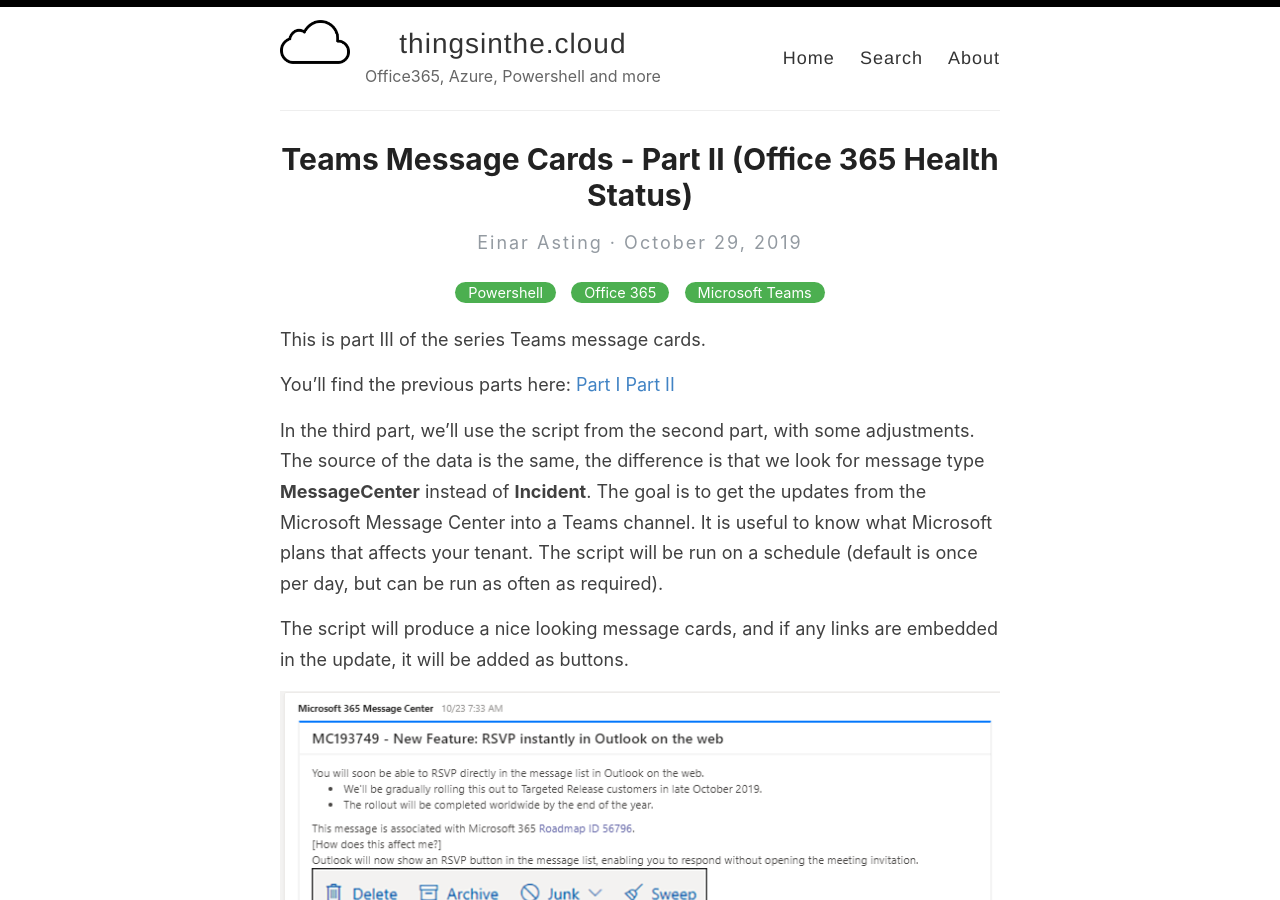
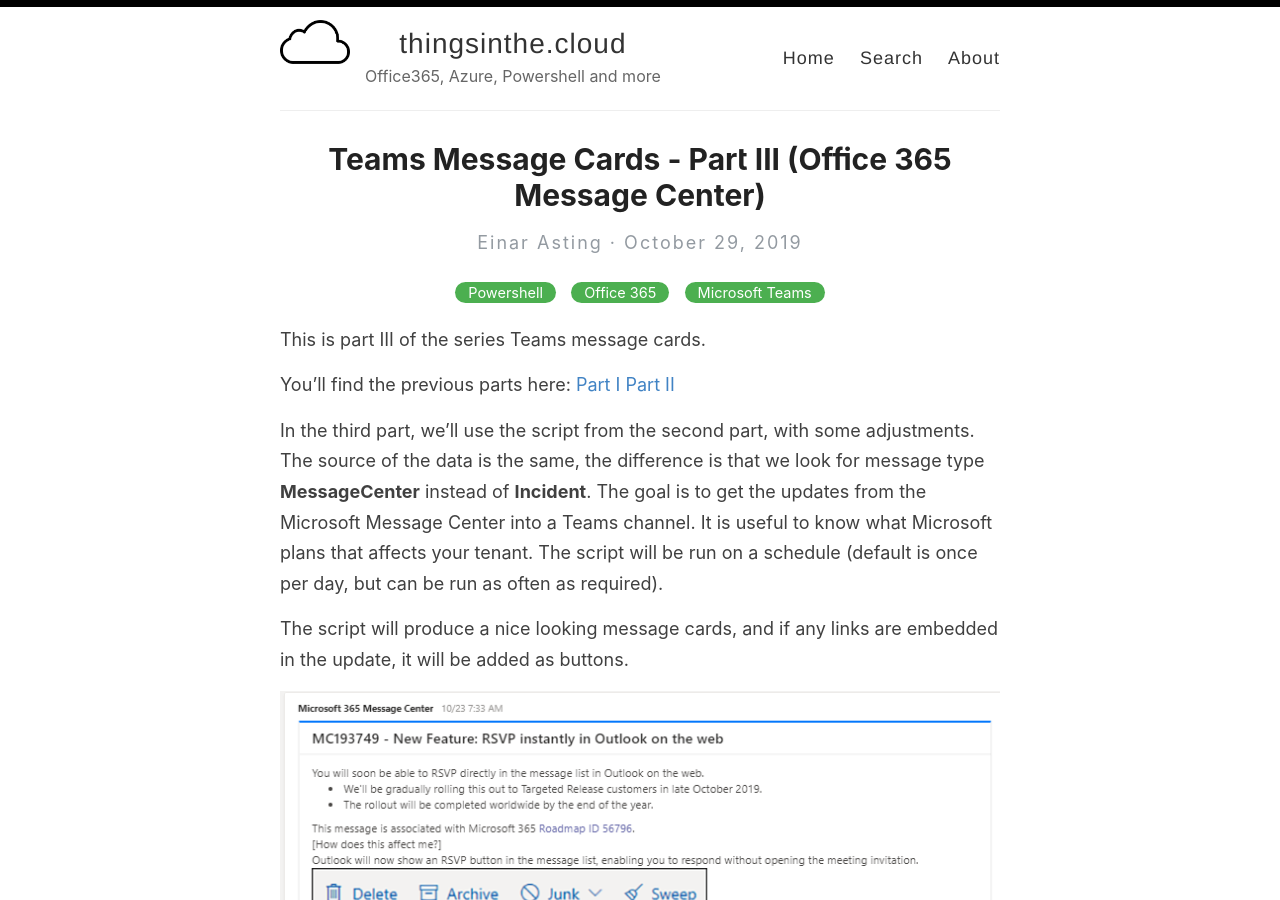
Before and after one commit to einast/einast.github.io, a Jekyll site: the page built from _posts/2019-10-29-Teamsmessagecards-MessageCenter.md, in a window 1280 px wide and 900 px high. Built offline with Jekyll 4.4.1, drawn with Linux system fonts in a browser that asks for light colours.

Commit message:
Additions

```diff
--- a/_posts/2019-10-29-Teamsmessagecards-MessageCenter.md
+++ b/_posts/2019-10-29-Teamsmessagecards-MessageCenter.md
@@ -1,6 +1,6 @@
 ---
 layout: post
-title: Teams Message Cards - Part II (Office 365 Health Status)
+title: Teams Message Cards - Part III (Office 365 Message Center)
 image: /images/TeamsMessageCenter.PNG
 categories: [Powershell, Office 365, Microsoft Teams]
 ---
```
